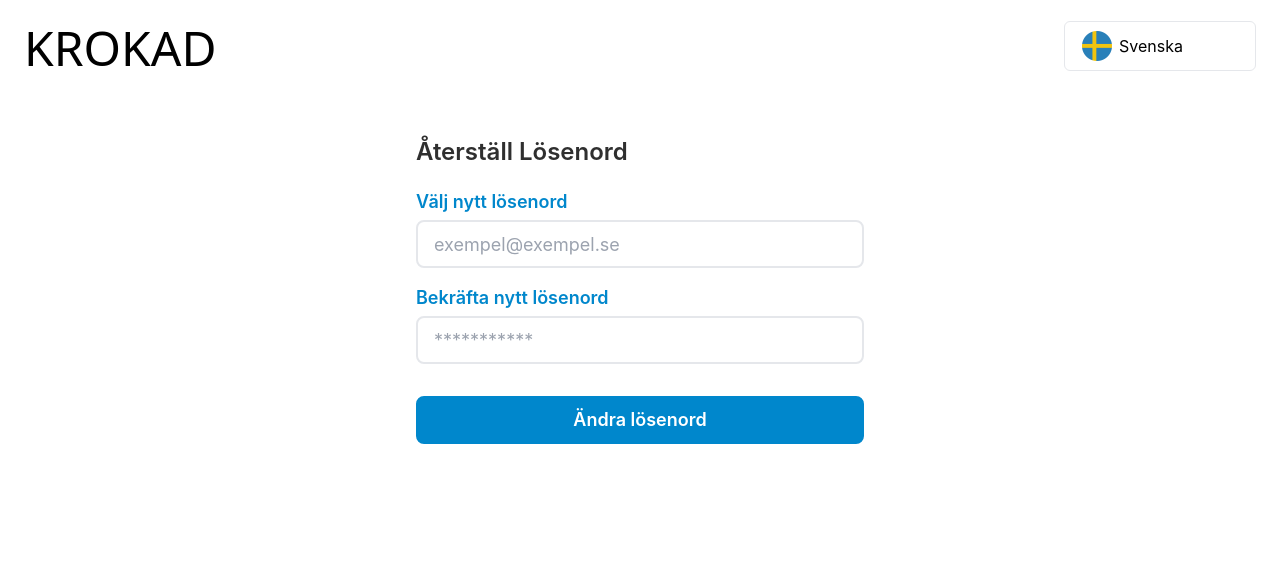
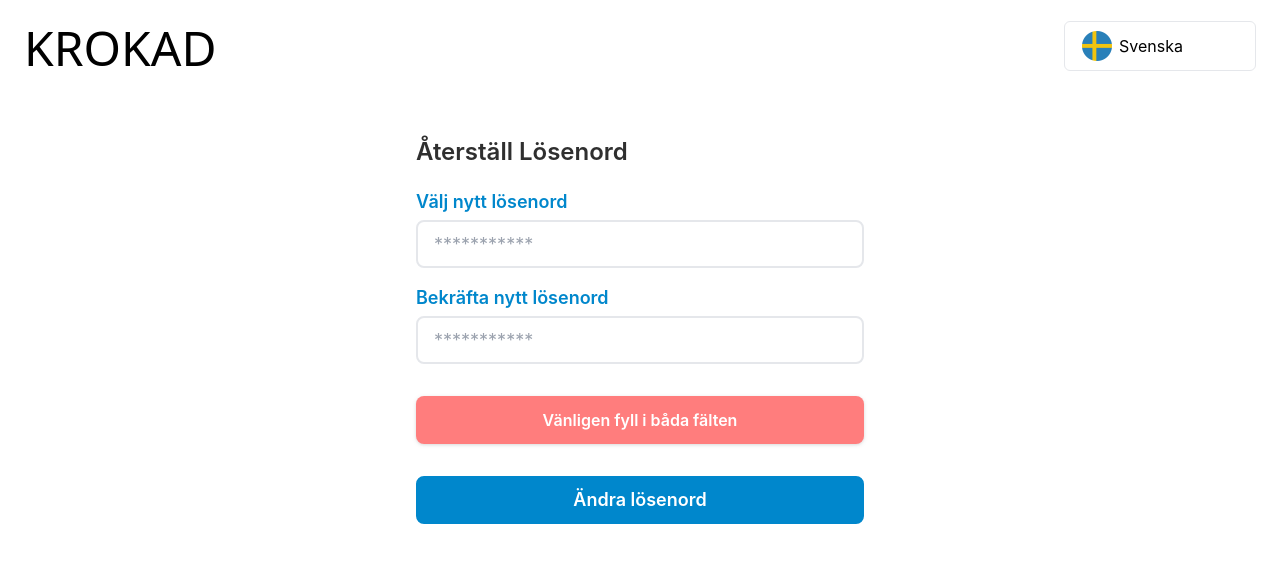
Before and after one commit to hannesdottir/my-app, a React (Create React App) app: page / in a window 1280 px wide. Both pictures are taken after a click on the button "Ändra lösenord". Shown: the top 562 px of the page. Built offline with nearby package versions, Linux system fonts and the light colour scheme.

Commit message:
validation logic

```diff
--- a/src/components/FlagIcon.tsx
+++ /dev/null
@@ -1,20 +0,0 @@
-import React from 'react';
-
-interface FlagIconProps {
-  countryCode: string;
-}
-
-function FlagIcon({ countryCode = "" }: FlagIconProps) {
-    switch (countryCode) {
-      case "en":
-        return <img src="./images/english-flag.png" alt="English flag" className="w-4 h-4 mr-2 inline-block" />;
-      case "sv":
-        return <img src="./images/swedish-flag.png" alt="Swedish flag" className="w-4 h-4 mr-2 inline-block" />;
-      case "is":
-        return <img src="./images/icelandic-flag.png" alt="Icelandic flag" className="w-4 h-4 mr-2 inline-block" />;
-      default:
-        return null; // Or handle the default case as needed
-    }
-  }
-
-export default FlagIcon;
--- a/src/components/ImageOption.tsx
+++ /dev/null
@@ -1,16 +0,0 @@
-import React from 'react';
-import icelandicFlag from '../images/icelandicFlag.png'
-
-interface imageOptionProps{
-    imageSrc: string
-}
-
-function ImageOption({ imageSrc }: imageOptionProps) {
-  return (
-    <option>
-      <img src={imageSrc} style={{ width: '20px', height: '20px' }} />
-    </option>
-  );
-}
-
-export default ImageOption;
--- a/src/components/ResetPassword.tsx
+++ b/src/components/ResetPassword.tsx
@@ -1,10 +1,43 @@
-import React, { FC } from 'react';
+import React, { FC, useState } from 'react';
 import { useTranslation } from 'react-i18next';
-import ChangeLanguage from "../components/ChangeLanguage"
 
 const ResetPassword: FC = ({}) => {
+  const { t } = useTranslation();
 
-  const { t } = useTranslation();
+  const [chosenNewPassword, setChosenNewPassword] = useState('')
+  const [confirmChosenNewPassword, setConfirmChosenNewPassword] = useState('')
+  const [showValidationDiv, setShowValidationDiv] = useState(false);
+  const [validationMessages, setValidationMessages] = useState<string[]>([]);
+
+  const handleResetPassword = () => {
+    // Clear previous validation messages
+    setValidationMessages([]);
+
+    if (!chosenNewPassword || !confirmChosenNewPassword) {
+      setShowValidationDiv(true);
+      setValidationMessages(prevMessages => [...prevMessages, t('pleaseFillInBothPasswords')]);
+    } else if (chosenNewPassword !== confirmChosenNewPassword) {
+      setShowValidationDiv(true);
+      setValidationMessages(prevMessages => [...prevMessages, t('passwordsDoNotMatch')]);
+    } else if (chosenNewPassword.length < 8) {
+      setShowValidationDiv(true);
+      setValidationMessages(prevMessages => [...prevMessages, t('passwordMustBeAtLeast8CharactersLong')]);
+    } else if (!/[A-Z]/.test(chosenNewPassword)) {
+      setShowValidationDiv(true);
+      setValidationMessages(prevMessages => [...prevMessages, t('passwordMustContainAtLeastOneUppercaseLetter')]);
+    } else if (!/[0-9]/.test(chosenNewPassword)) {
+      setShowValidationDiv(true);
+      setValidationMessages(prevMessages => [...prevMessages, t('passwordMustContainAtLeastOneNumber')]);
+    } else {
+      // Validation passes, hide the div
+      setShowValidationDiv(false);
+
+      // Proceed with password reset logic
+      console.log('chosenNewPassword:', chosenNewPassword);
+      console.log('confirmChosenNewPassword:', confirmChosenNewPassword);
+    }
+  };
+
 
   return (
     <div className='flex items-center flex-col h-2/3 w-full '>
@@ -15,15 +48,32 @@ const ResetPassword: FC = ({}) => {
             <p className='text-blueTextColor text-lg font-semibold'>
             {t('choose_password')}
             </p>
-            <input type="text" name="name" placeholder={t('example_email')} className='text-primaryTextColor  text-lg border-2 h-12 mt-1 rounded-lg pl-4'/>
+            <input
+              type="text"
+              value={chosenNewPassword}
+              onChange={(event) => setChosenNewPassword(event.target.value)}
+              placeholder={t('example_password')}
+              className='text-primaryTextColor  text-lg border-2 h-12 mt-1 rounded-lg pl-4'
+            />
           </div>
           <div className='flex justify-center flex-col mt-4'>
             <p className='text-blueTextColor text-lg font-semibold'>
             {t('confirm_password')}
             </p>
-            <input type="text" name="name" placeholder={t('example_password')} className='text-primaryTextColor text-lg border-2 h-12 mt-1 rounded-lg pl-4'/>
+            <input
+              type="text"
+              value={confirmChosenNewPassword}
+              onChange={(event) => setConfirmChosenNewPassword(event.target.value)}
+              placeholder={t('example_password')}
+              className='text-primaryTextColor text-lg border-2 h-12 mt-1 rounded-lg pl-4'
+            />
           </div>
-          <button className='bg-primaryButtonColor h-12 w-full rounded-lg border-2 border-primaryButtonBorderColor items-center justify-center mt-8'>
+          {showValidationDiv && (
+        <div className="bg-validationButtonColor border-validationButtonBorderColor flex justify-center items-center rounded-lg mt-8 h-12 drop-shadow font-semibold text-white">
+          <p>{validationMessages.join(', ')}</p>
+        </div>
+      )}
+          <button onClick={handleResetPassword} className='bg-primaryButtonColor h-12 w-full rounded-lg border-2 border-primaryButtonBorderColor items-center justify-center mt-8'>
             <p className="text-lg text-white font-semibold">{t('change_password_button')}</p>
           </button>
         </div>
--- /dev/null
+++ b/src/components/ResetPasswordValidation.tsx
@@ -0,0 +1,13 @@
+import React, { FC } from 'react';
+
+const ResetPasswordValidation: FC = ({}) => {
+
+
+  return (
+    <div className='flex items-center flex-col h-2/3 w-full '>
+
+    </div>
+  );
+};
+
+export default ResetPasswordValidation;
--- a/src/locales/sv.json
+++ b/src/locales/sv.json
@@ -6,5 +6,10 @@
     "confirm_password": "Bekräfta nytt lösenord",
     "example_email": "exempel@exempel.se",
     "example_password": "***********",
-    "change_password_button": "Ändra lösenord"
+    "change_password_button": "Ändra lösenord",
+    "pleaseFillInBothPasswords": "Vänligen fyll i båda fälten",
+    "passwordsDoNotMatch": "Lösenorden stämmer inte överens",
+    "passwordMustBeAtLeast8CharactersLong": "Lösenordet ska vara minst 8 tecken långt",
+    "passwordMustContainAtLeastOneUppercaseLetter": "Lösenordet måste innehålla en stor bokstav",
+    "passwordMustContainAtLeastOneNumber": "Lösenordet måste innehålla minst en siffra"
 }
--- a/tailwind.config.js
+++ b/tailwind.config.js
@@ -8,6 +8,8 @@ module.exports = {
         blueTextColor: "#0087CC",
         primaryButtonColor: "#0087CC",
         primaryButtonBorderColor: "#0087CC",
+        validationButtonColor: "#FF7D7D",
+        validationButtonBorderColor: "#FF0000",
       },
       fontFamily: {
         lato: ["Lato", "sans-serif"],
```
